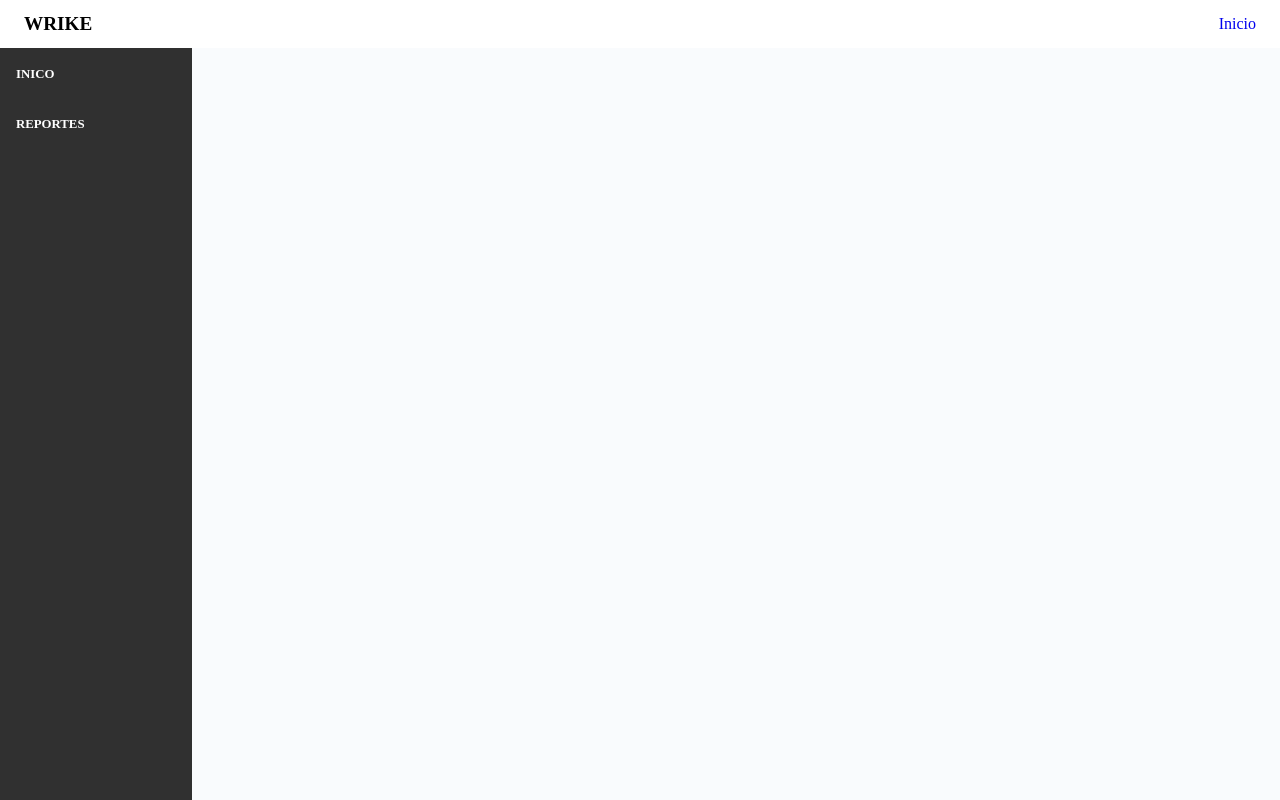
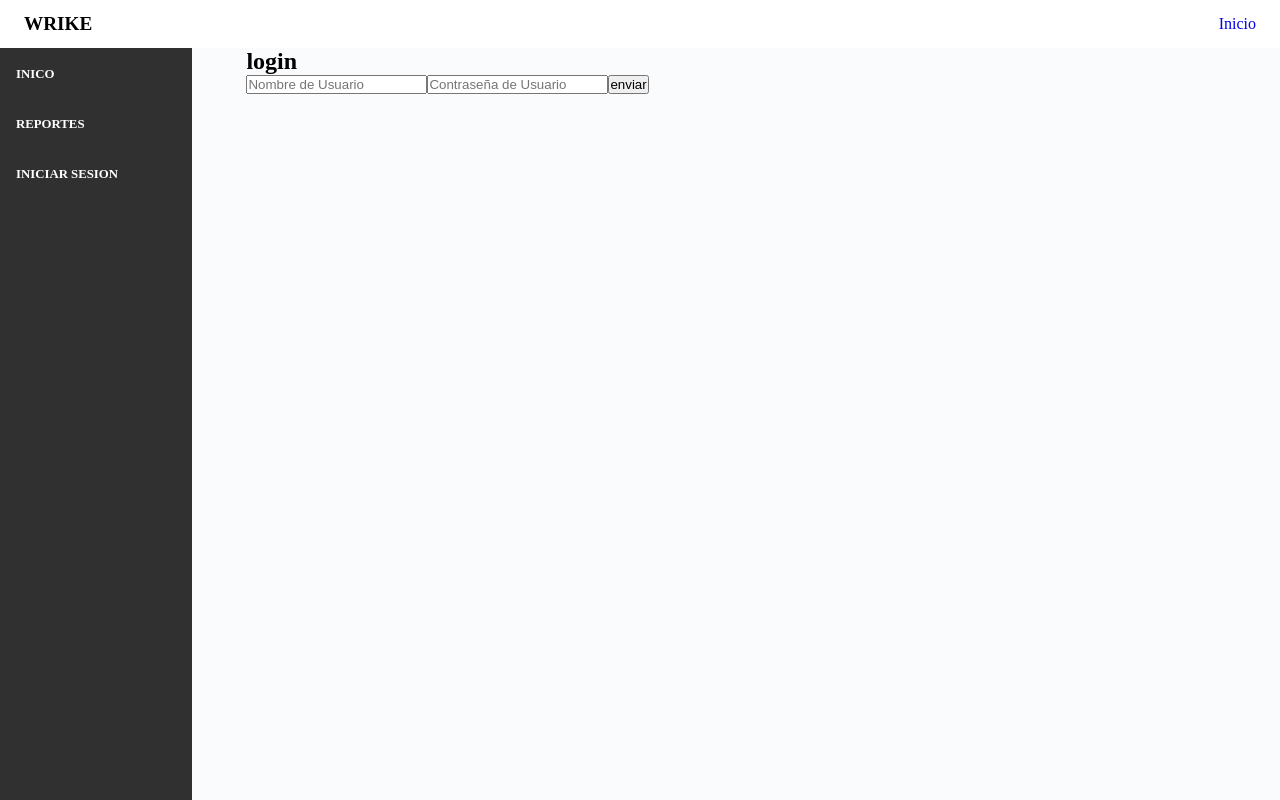
Before and after one commit to HamelBarrer/wrike-client, a Vue app: page /login in a window 1280 px wide. Built offline with nearby package versions, Linux system fonts and the light colour scheme.

Commit message:
project create

```diff
--- a/src/App.vue
+++ b/src/App.vue
@@ -11,10 +11,17 @@
 </template>
 
 <script>
+  import { ref } from '@vue/reactivity';
   import Navbar from './components/layout/Navbar.vue';
   import Sidenav from './components/layout/Sidenav.vue';
+  import { provide } from '@vue/runtime-core';
   export default {
     components: { Navbar, Sidenav },
+    setup() {
+      const reports = ref([]);
+
+      provide('reports', reports);
+    },
   };
 </script>
 
--- a/src/components/layout/Sidenav.vue
+++ b/src/components/layout/Sidenav.vue
@@ -6,6 +6,9 @@
       </li>
       <li class="sidenav__item--list">
         <router-link to="/reportes">Reportes</router-link>
+      </li>
+      <li class="sidenav__item--list">
+        <router-link to="/login">Iniciar Sesion</router-link>
       </li>
     </ul>
   </aside>
--- a/src/components/report/FormReport.vue
+++ b/src/components/report/FormReport.vue
@@ -13,20 +13,48 @@
         <label for="">Descripcion:</label>
         <textarea v-model.trim="description"></textarea>
       </div>
+      <button type="submit">Enviar</button>
     </form>
   </div>
 </template>
 
 <script>
   import { ref } from '@vue/reactivity';
+  import { inject } from '@vue/runtime-core';
   export default {
     setup() {
       const title = ref('');
       const matter = ref('');
       const description = ref('');
+      const reports = inject('reports');
 
       const createReport = () => {
-        console.log('casi');
+        if (
+          title.value === '' ||
+          matter.value === '' ||
+          description.value === ''
+        ) {
+          console.log('datos incompletos');
+          return;
+        }
+
+        fetch(`http://localhost:8000/api/v1/create_report`, {
+          method: 'POST',
+          body: JSON.stringify({
+            title: title.value,
+            matter: matter.value,
+            description: description.value,
+          }),
+          headers: {
+            Authorization: `Token ${localStorage.getItem('token')}`,
+            'Content-Type': 'application/json',
+          },
+        })
+          .then((res) => res.json())
+          .catch((error) => console.log(error))
+          .then((response) => {
+            reports.value.push(response);
+          });
       };
 
       return {
--- a/src/router/index.js
+++ b/src/router/index.js
@@ -1,6 +1,11 @@
 import { createRouter, createWebHistory } from 'vue-router';
 
 const routes = [
+  {
+    path: '/login',
+    name: 'Login',
+    component: () => import('../views/Login.vue'),
+  },
   {
     path: '/',
     name: 'Home',
--- /dev/null
+++ b/src/views/Login.vue
@@ -0,0 +1,63 @@
+<template>
+  <h2>login</h2>
+  <form method="POST" @submit.prevent="sendData" autocomplete="off">
+    <input
+      type="text"
+      placeholder="Nombre de Usuario"
+      v-model.trim="username"
+    />
+    <input
+      type="password"
+      placeholder="Contraseña de Usuario"
+      v-model.trim="password"
+    />
+    <button type="submit">enviar</button>
+  </form>
+</template>
+
+<script>
+  import { ref } from '@vue/reactivity';
+  import { watchEffect } from '@vue/runtime-core';
+  export default {
+    setup() {
+      const username = ref('');
+      const password = ref('');
+
+      const token = '';
+
+      const sendData = () => {
+        fetch(`http://localhost:8000/auth-token/`, {
+          method: 'POST',
+          body: JSON.stringify({
+            username: username.value,
+            password: password.value,
+          }),
+          headers: {
+            'Content-Type': 'application/json',
+          },
+        })
+          .then((res) => res.json())
+          .catch((error) => console.error('Error:', error))
+          .then((response) => {
+            token.value = response.token;
+          });
+      };
+
+      if (localStorage.getItem('token')) {
+        token.value = localStorage.getItem('token');
+      }
+
+      watchEffect(() => {
+        localStorage.setItem('token', token.value);
+      });
+
+      return {
+        username,
+        password,
+        sendData,
+      };
+    },
+  };
+</script>
+
+<style></style>
--- a/src/views/Report.vue
+++ b/src/views/Report.vue
@@ -18,7 +18,7 @@
 
       fetch(`http://localhost:8000/api/v1/list_report`, {
         headers: {
-          Authorization: 'Token e9f52054cd3d9cca3d8cc60115acfdd7934c663a',
+          Authorization: `Token ${localStorage.getItem('token')}`,
         },
       })
         .then((response) => response.json())
```
